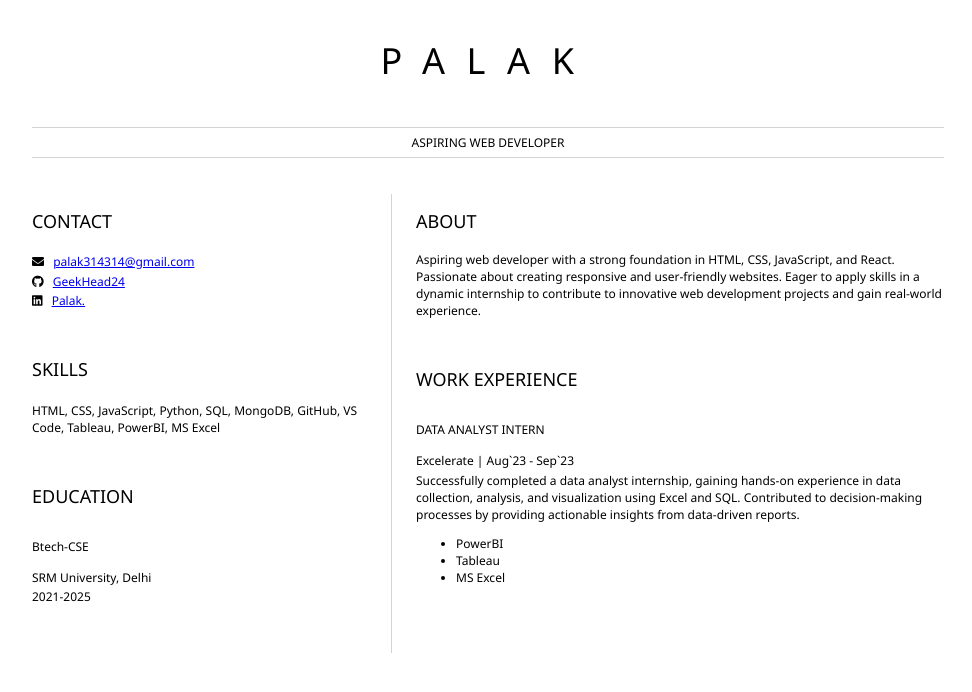
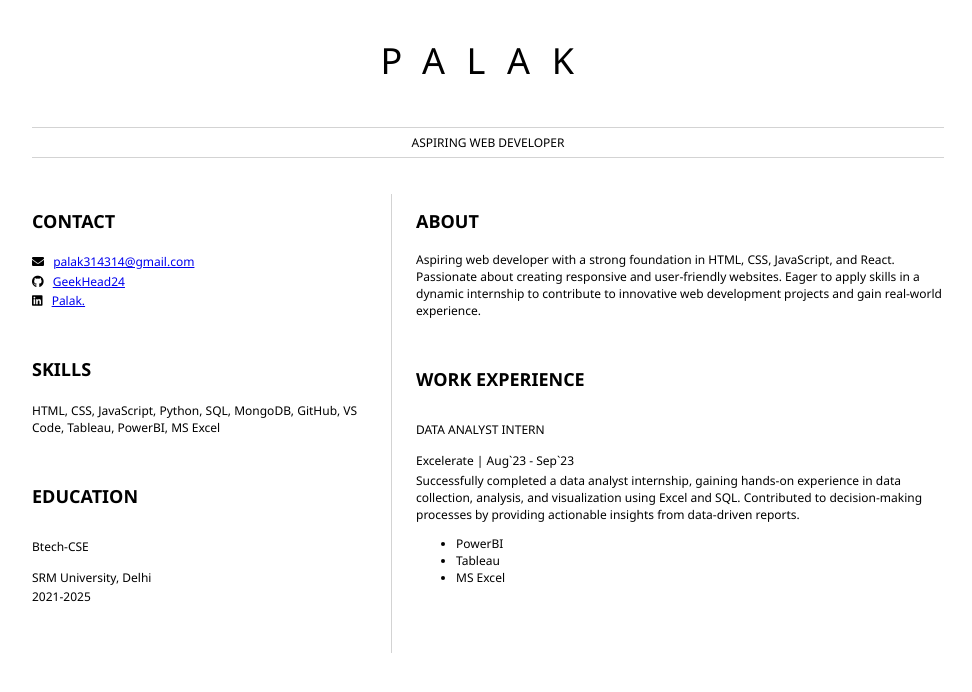
Before and after one commit to GeekHead24/My-Resume, a plain HTML site: page index.html in a window 1280 px wide. Shown: the whole page, without its empty margins (152-1124 px from the left). Drawn offline with Linux system fonts and the light colour scheme.

Commit message:
Update index.html

```diff
--- a/index.html
+++ b/index.html
@@ -16,7 +16,7 @@
 		<main>
 			<article id="mainLeft">
 				<section>
-					<h2>CONTACT</h2>
+					<h2><b>CONTACT</b></h2>
 					<!-- contact info including social media -->
           <p>
     <i class="fa fa-envelope" aria-hidden="true"></i>
@@ -32,12 +32,12 @@
 </p>
 				</section>
 				<section>
-					<h2>SKILLS</h2>
+					<h2><b>SKILLS</b></h2>
 					<!-- your skills -->
               <p>HTML, CSS, JavaScript, Python, SQL, MongoDB, GitHub, VS Code, Tableau, PowerBI, MS Excel</p>
 				</section>
 				<section>
-					<h2>EDUCATION</h2>
+					<h2><b>EDUCATION</b></h2>
 					<!-- your education -->
           <h3>Btech-CSE</h3>
 	<p>
@@ -50,12 +50,12 @@
 			</article>
 			<article id="mainRight">
 				<section>
-					<h2>ABOUT</h2>
+					<h2><b>ABOUT</b></h2>
 					<!-- about you -->
           Aspiring web developer with a strong foundation in HTML, CSS, JavaScript, and React. Passionate about creating responsive and user-friendly websites. Eager to apply skills in a dynamic internship to contribute to innovative web development projects and gain real-world experience.
 				</section>
 				<section>
-					<h2>WORK EXPERIENCE</h2>
+					<h2><b>WORK EXPERIENCE</b></h2>
 					<!-- your work experience -->
           <h3>DATA ANALYST INTERN</h3>
 <p>
```
